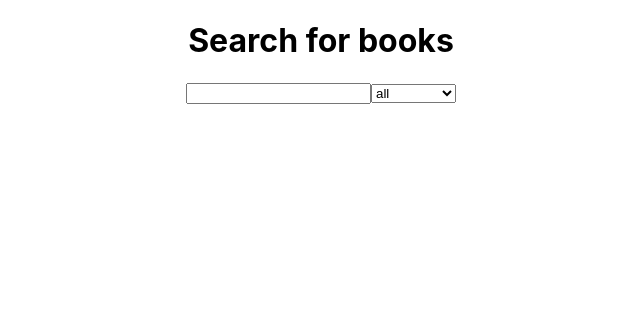
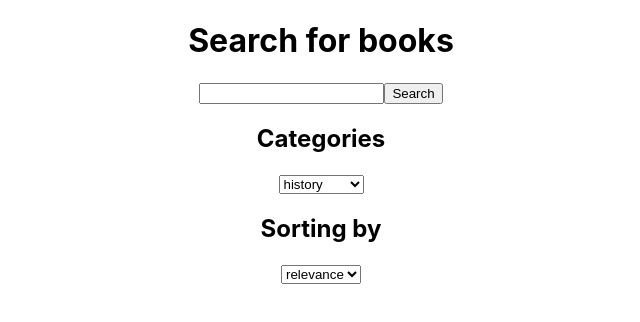
Before and after one commit to maksimbell/modsen, a React (Create React App) app in the folder book-app/: page / in a window 1280 px wide. Shown: the top 322 px of the page, without its empty margins (319-959 px from the left). Built offline with nearby package versions, Linux system fonts and the light colour scheme.

Commit message:
change form elements to controllable

```diff
--- a/book-app/src/App.js
+++ b/book-app/src/App.js
@@ -3,23 +3,13 @@ import './App.css';
 import Form from './components/Form.js'
 
 function App() {
+  function searchBooks(params){
+    console.log(params)
+  }
+
   return (
     <div className="App">
-      {/* <header className="App-header">
-        <img src={logo} className="App-logo" alt="logo" />
-        <p>
-          Edit <code>src/App.js</code> and save to reload.
-        </p>
-        <a
-          className="App-link"
-          href="https://reactjs.org"
-          target="_blank"
-          rel="noopener noreferrer"
-        >
-          Learn React
-        </a>
-      </header> */}
-      <Form />
+      <Form searchBooks={searchBooks}/>
     </div>
   );
 }
--- a/book-app/src/components/Form.js
+++ b/book-app/src/components/Form.js
@@ -1,14 +1,40 @@
-import React from 'react'
+import React, {useState, useEffect} from 'react'
 
-const Form = () => {
-  const categories = ['all', 'art', 'biography', 'computers', 'history', 'medical', 'poetry']
+
+const categories = ['all', 'art', 'biography', 'computers', 'history', 'medical', 'poetry']
+const sortings = ['relevance', 'newest']
+
+const Form = ({searchBooks}) => {
+  const [searchParams, setParams] = useState('')
+
+  useEffect(() => {
+    setParams(
+      {
+        query: '',
+        category: categories[4],
+        sorting: sortings[1],
+      }
+    )
+  }, [])
+
+  const onQueryChange = (event) => setParams({...searchParams, query: event.target.value})
+  const onCategoryChange = (event) => setParams({...searchParams, category: event.target.value})
+  const onSortChange = (event) => setParams({...searchParams, sorting: event.target.value})
 
   return (
     <header>
         <h1>Search for books</h1>
-        <input type="search"></input>
-        <select id="categories" name="categories">
-          {categories.map(cat => <option value={cat}>{cat}</option>)}
+        <input type="search" onChange={onQueryChange} value={searchParams.query}></input>
+        <button type="submit" onClick={() => searchBooks(searchParams)}>Search</button>
+
+        <h2>Categories</h2>
+        <select id="categories" name="categories" onChange={onCategoryChange} value={searchParams.category}>
+          {categories.map((cat, index) => <option value={cat} key={index}>{cat}</option>)}
+        </select>
+
+        <h2>Sorting by</h2>
+        <select id="sortings" name="sortings" onChange={onSortChange} value={searchParams.sort}>
+          {sortings.map((sort, index) => <option value={sort} key={index}>{sort}</option>)}
         </select>
     </header>
   )
```
